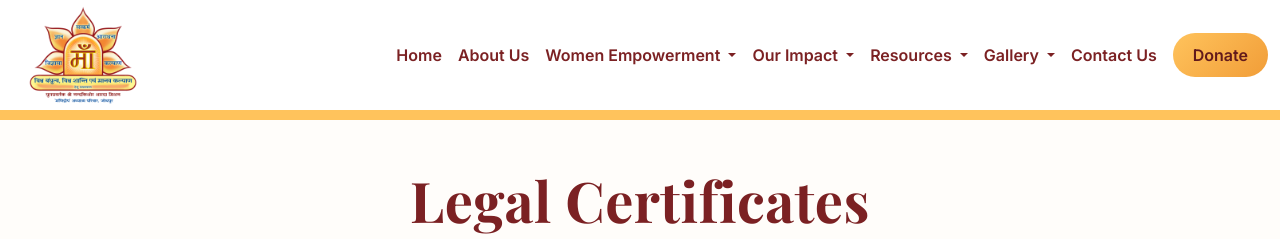
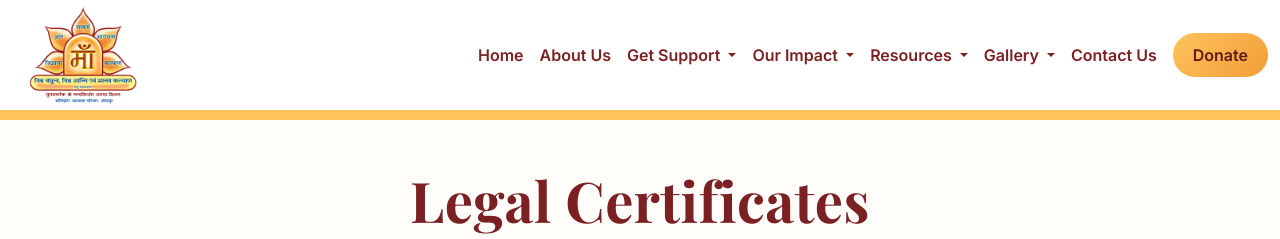
Before and after one commit to Rishabh0709/vivekanand-charitable-trust, a Jekyll site: the page built from certificates.html, in a window 1280 px wide. Shown: the top 239 px of the page. Built offline with Jekyll 4.4.1, drawn with Linux system fonts in a browser that asks for light colours; part of the change alters nothing that is shown.

Commit message:
Nav: rename "Women Empowerment" to "Get Support", surface eligibility page first
A parent/student/teacher looking for scholarship eligibility criteria
had to guess that "Women Empowerment" was the dropdown to open — it
reads as an about-the-mission label, not an action item, and the
eligibility page ("How We Select Students") was buried 3rd in the list.

Rename the dropdown to "Get Support" and move that item to the top,
so it's the first thing visible when the dropdown opens, without
adding a new top-level nav item.

Co-Authored-By: Claude Sonnet 5 <noreply@anthropic.com>

```diff
--- a/_includes/header.html
+++ b/_includes/header.html
@@ -282,15 +282,17 @@
             <a class="nav-link" href="/about_us/">About Us</a>
 		  </li>
 
-          <!-- WOMEN EMPOWERMENT -->
+          <!-- GET SUPPORT (was "Women Empowerment" — renamed and reordered so
+               the eligibility/application page is the first, most visible
+               item for a parent/student/teacher scanning the nav) -->
           <li class="nav-item dropdown">
             <a class="nav-link dropdown-toggle" href="#" data-bs-toggle="dropdown">
-              Women Empowerment
+              Get Support
             </a>
             <ul class="dropdown-menu">
+              <li><a class="dropdown-item" href="/student_selection/">How We Select Students</a></li>
               <li><a class="dropdown-item" href="/approach/">Our Approach</a></li>
               <li><a class="dropdown-item" href="/scholarship_distribution/">Scholarship Programme</a></li>
-			  <li><a class="dropdown-item" href="/student_selection/">How We Select Students</a></li>
               <li><a class="dropdown-item" href="/sunday_classes/">Personality Development Classes</a></li>
               <li><a class="dropdown-item" href="/infrastructure/">Basic Infrastructure Support</a></li>
             </ul>
```
